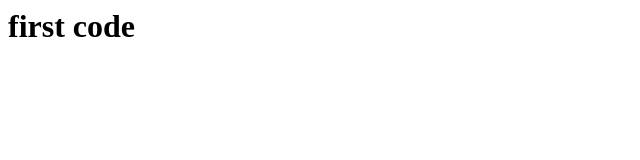
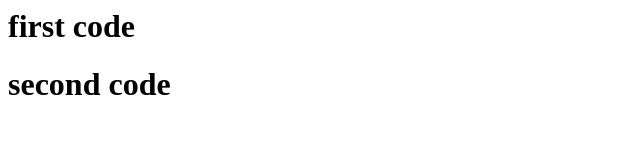
Before and after one commit to checkingproject/firstcode, a plain HTML site: page index.html in a window 1280 px wide. Shown: the whole page, without its empty margins (0-640 px from the left). Drawn offline with Linux system fonts and the light colour scheme.

Commit message:
second line of my code

```diff
--- a/index.html
+++ b/index.html
@@ -1,5 +1,6 @@
 <html>
     <body>
         <h1>first code  </h1>
+        <h1>second code  </h1>
     </body>
 </html>
```
